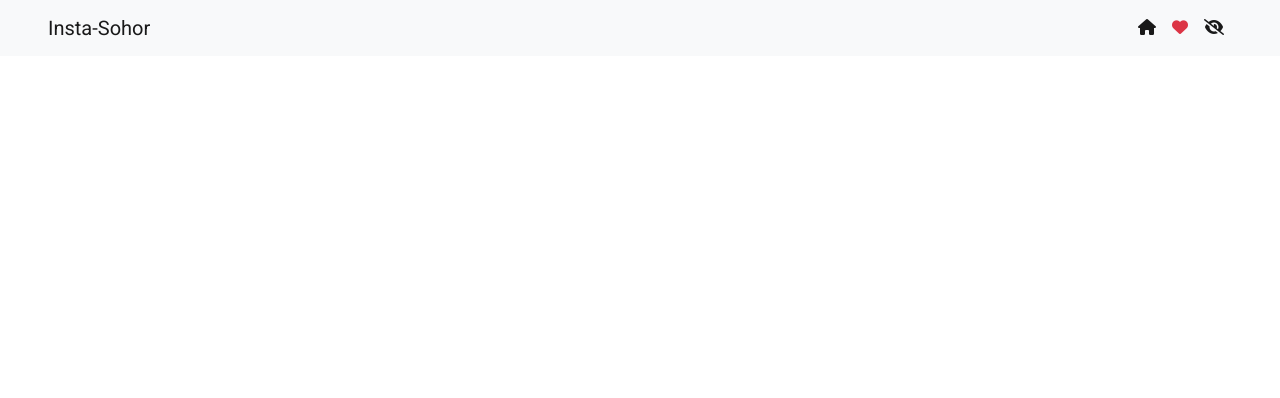
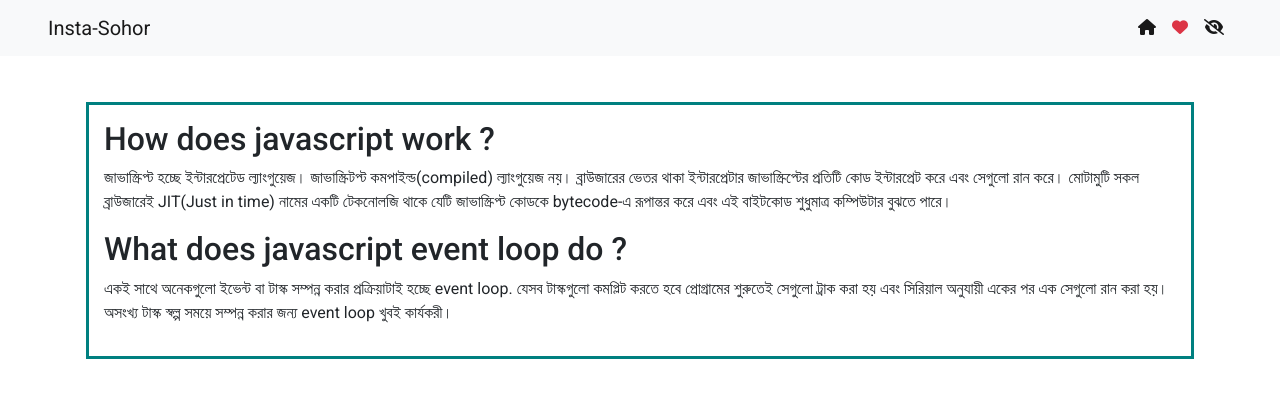
Before and after one commit to shafik720/assignment---7-Insta-Shohor-, a plain HTML site: page index.html in a window 1280 px wide. Both pictures are taken after a click on the button 1147 px from the left and 28 px from the top of the page. Drawn offline with nearby package versions, Linux system fonts and the light colour scheme; no server answers.

Commit message:
all done

```diff
--- a/css/style.css
+++ b/css/style.css
@@ -256,3 +256,9 @@ img {
     grid-template-columns: repeat(1, 1fr);
   }
 }
+
+#questions{
+  border: 3px solid teal;
+  margin-top: 30px;
+  padding: 15px;
+}
--- a/index.html
+++ b/index.html
@@ -82,6 +82,12 @@
 
                 </div>
             </div>
+            <div id="questions">
+                <h2>How does javascript work ?</h2>
+                <p>জাভাস্ক্রিপ্ট হচ্ছে ইন্টারপ্রেটেড ল্যাংগুয়েজ। জাভাস্ক্রিটপ্ট  কমপাইল্ড(compiled) ল্যাংগুয়েজ নয়। ব্রাউজারের ভেতর থাকা ইন্টারপ্রেটার জাভাস্ক্রিপ্টের প্রতিটি কোড ইন্টারপ্রেট করে এবং সেগুলো রান করে। মোটামুটি সকল ব্রাউজারেই JIT(Just in time) নামের একটি টেকনোলজি থাকে যেটি জাভাস্ক্রিপ্ট কোডকে bytecode-এ রূপান্তর করে এবং এই বাইটকোড শুধুমাত্র কম্পিউটার বুঝতে পারে। </p>
+                <h2>What does javascript event loop do ?</h2>
+                <p>একই সাথে অনেকগুলো ইভেন্ট বা টাস্ক সম্পন্ন করার প্রক্রিয়াটাই হচ্ছে event loop. যেসব টাস্কগুলো কমপ্লিট করতে হবে প্রোগ্রামের শুরুতেই সেগুলো ট্রাক করা হয় এবং সিরিয়াল অনুযায়ী একের পর এক সেগুলো রান করা হয়। অসংখ্য টাস্ক স্বল্প সময়ে সম্পন্ন করার জন্য event loop খুবই কার্যকরী। </p>
+            </div>
         </main>
         <footer></footer>
 
--- a/js/app.js
+++ b/js/app.js
@@ -36,18 +36,21 @@ const switchTab = (id) => {
         document.getElementById( "posts" ).style.display = "grid";
         document.getElementById( "liked" ).style.display = "none";
         document.getElementById( "reported" ).style.display = "none";
+        qna('on');
     } else if (id === "liked") {
         document.getElementById( "liked" ).style.display = "block";
         document.getElementById( "posts" ).style.display = "none";
         document.getElementById( "reported" ).style.display = "none";
 
         displayLikedPosts();
+        qna('off');
     } else {
         document.getElementById( "reported" ).style.display = "block";
         document.getElementById( "posts" ).style.display = "none";
         document.getElementById( "liked" ).style.display = "none";
 
         displayReportedPosts();
+        qna('off');
     }
 };
 
@@ -169,3 +172,13 @@ const loadPosts = async () =>{
 }
 
 loadPosts();
+
+
+const qna = (msg) => {
+  let div = document.getElementById('questions');
+  if(msg.toLowerCase()=='off'){
+    div.style.display = 'none';
+  }else{
+    div.style.display = 'block';
+  }
+}
```
